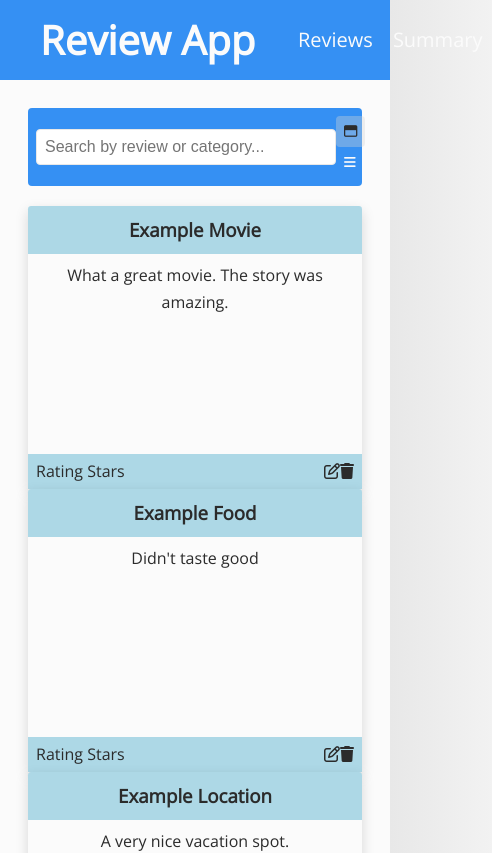
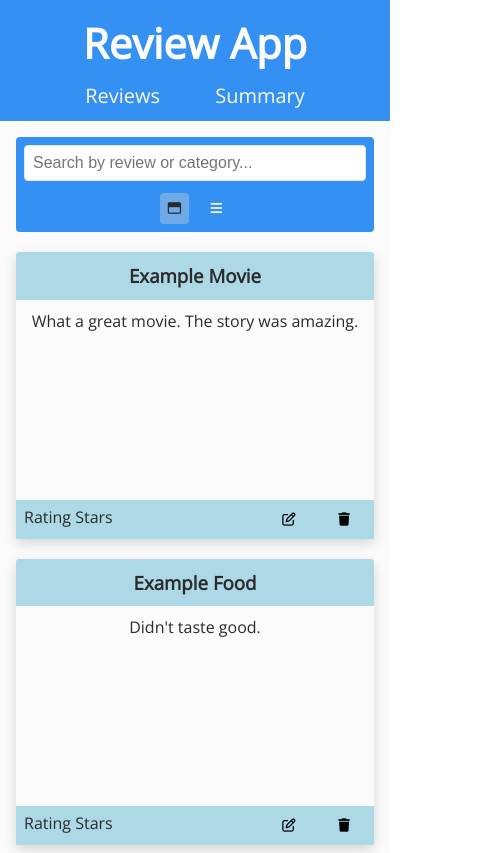
Before and after one commit to Jesrogers/review-app-frontend, a React (Create React App) app: page / in a window 390 px wide. Shown: the top 853 px of the page, 492 px wide, since content can reach past the window. Built offline with nearby package versions, Linux system fonts and the light colour scheme.

Commit message:
responsiveness styling

```diff
--- a/src/App.js
+++ b/src/App.js
@@ -15,7 +15,7 @@ let reviewArray = [
   },
   {
     title: 'Example Food',
-    description: "Didn't taste good",
+    description: "Didn't taste good.",
     rating: 2,
     category: 1,
     id: 2,
--- a/src/components/Header/Header.module.scss
+++ b/src/components/Header/Header.module.scss
@@ -1,14 +1,23 @@
 .header {
-    display: flex;
-    justify-content: space-between;
-    align-items: center;
-    height: 5rem;
-    padding: 0.5rem 2.5rem;
+    padding: 0.5em 2.5em;
+    text-align: center;
     background: #3590F3;
+
+    @media screen and (min-width: 37.5em) {
+        display: flex;
+        justify-content: space-between;
+        align-items: center;
+        height: 5rem;
+    }
 }
 
 .nav {
-    width: 20%;
+
+    @media screen and (min-width: 37.5em) {
+        width: 20%;
+    }
+
+
 
     .list {
         display: flex;
--- a/src/components/ReviewCard/ReviewCard.js
+++ b/src/components/ReviewCard/ReviewCard.js
@@ -12,9 +12,13 @@ const ReviewCard = ({ review }) => {
       </div>
       <footer className={styles.reviewCard__footer}>
         <p>Rating Stars</p>
-        <div className={styles.reviewCard__footerActions}>
-          <span className="far fa-edit"></span>
-          <span className="fas fa-trash"></span>
+        <div className={styles.reviewCard__footer__actions}>
+          <button>
+            <span className="far fa-edit"></span>
+          </button>
+          <button>
+            <span className="fas fa-trash"></span>
+          </button>
         </div>
       </footer>
     </article>
--- a/src/components/ReviewCard/ReviewCard.module.scss
+++ b/src/components/ReviewCard/ReviewCard.module.scss
@@ -1,19 +1,13 @@
 .reviewCard {
     display: flex;
-    flex-direction: column;
-    flex: 0 1 100%;
+    margin-bottom: 1.25rem;
     box-shadow: 0 0.3em 0.8em rgba(0, 0, 0, 0.15);
     border-radius: 0.2em;
 
-    @media screen and (min-width: 37.5em) {
-        flex: 0 1 calc(50% - 2em);
-    }
-
-    @media screen and (min-width: 62.5em) {
-        flex: 0 1 calc(33% - 2em);
-    }
-
-    header {
+    >header {
+        display: flex;
+        justify-content: center;
+        align-items: center;
         background: lightblue;
         border-top-left-radius: 0.2em;
         border-top-right-radius: 0.2em;
@@ -21,7 +15,6 @@
     }
 
     &__content {
-        min-height: 12.5rem;
         padding: 0.5em 0.75em;
     }
 
@@ -31,6 +24,66 @@
         padding: 0.25em 0.5em;
         background: #add8e6;
 
-        &Actions {}
+        &__actions {
+            padding-right: 0.5em;
+
+            button {
+                padding: 0.6em;
+                cursor: pointer;
+                background: none;
+                border: 0;
+                transition: all .3s;
+                border-radius: 4px;
+
+                &:hover,
+                &:active {
+                    color: #2b2b2b;
+                    background: #d5d5d55c;
+                }
+
+                &:not(:last-child) {
+                    margin-right: 2em;
+                }
+            }
+        }
     }
 }
+
+:global(.cards) {
+    .reviewCard {
+        flex-direction: column;
+        flex: 0 1 100%;
+
+        @media screen and (min-width: 37.5em) {
+            flex: 0 1 calc(50% - 2em);
+        }
+
+        @media screen and (min-width: 62.5em) {
+            flex: 0 1 calc(33% - 2em);
+        }
+
+        &__content {
+            min-height: 12.5rem;
+        }
+    }
+}
+
+:global(.rows) {
+    .reviewCard {
+        flex-wrap: wrap;
+        justify-content: space-between;
+
+        >header {
+            flex: 1 1;
+        }
+
+        &__content {
+            padding: 0.5em 0.75em;
+            flex: 1 1 100%;
+        }
+
+        >footer {
+            flex: 1 1;
+        }
+    }
+}
--- a/src/components/ReviewSectionFilters/ReviewSectionFilters.js
+++ b/src/components/ReviewSectionFilters/ReviewSectionFilters.js
@@ -7,10 +7,10 @@ const ReviewSectionFilters = ({
   onCardLayoutChange,
 }) => {
   return (
-    <div className={styles.reviewSection}>
+    <div className={styles.reviewSectionFilters}>
       <input type="text" placeholder="Search by review or category..." />
 
-      <div>
+      <div className={styles.reviewSectionFilters__buttonContainer}>
         <button
           className={rowLayout ? null : styles.active}
           onClick={onCardLayoutChange}
--- a/src/components/ReviewSectionFilters/ReviewSectionFilters.module.scss
+++ b/src/components/ReviewSectionFilters/ReviewSectionFilters.module.scss
@@ -1,27 +1,46 @@
-.reviewSection {
+.reviewSectionFilters {
     display: flex;
     justify-content: space-between;
     align-items: center;
+    flex-wrap: wrap;
     padding: 0.5em;
     border-radius: 4px;
     background: #3590F3;
 
     input {
-        min-width: 300px;
+        flex: 0 1 100%;
         padding: .5em;
+        margin-bottom: 0.75rem;
         font-size: inherit;
         border: 1px solid #e8e8e8;
         border-radius: 4px;
+
+
+        @media screen and (min-width: 37.5em) {
+            flex: 0 1 auto;
+            min-width: 300px;
+            margin-bottom: 0;
+        }
+    }
+
+    &__buttonContainer {
+        flex: 0 1 100%;
+        text-align: center;
+
+        @media screen and (min-width: 37.5em) {
+            flex: 0 1 auto;
         }
 
         button {
+            padding: 0.6em;
             color: #fbfbfb;
-        padding: 0.6em;
             cursor: pointer;
             background: none;
             border: 0;
+            transition: all .3s;
             border-radius: 4px;
 
+            &.active,
             &:hover,
             &:active {
                 color: #2b2b2b;
@@ -29,13 +48,8 @@
             }
 
             &:not(:last-child) {
-            margin-right: 2em;
-        }
-
-        &.active {
-            color: #2b2b2b;
-            background: #d5d5d55c;
+                margin-right: 1em;
             }
         }
-
     }
+}
--- a/src/index.module.scss
+++ b/src/index.module.scss
@@ -28,7 +28,7 @@ main {
 }
 
 h1 {
-  font-size: 2.5rem;
+  font-size: 2.6rem;
   color: #fbfbfb;
 }
 
--- a/src/pages/Reviews/Reviews.js
+++ b/src/pages/Reviews/Reviews.js
@@ -10,7 +10,7 @@ const Reviews = ({
   handleRowLayoutChange,
   handleCardLayoutChange,
 }) => {
-  const layoutClass = rowLayout ? styles.rows : styles.cards;
+  const layoutClass = rowLayout ? 'rows' : 'cards';
 
   return (
     <section className={styles.reviewSection}>
--- a/src/pages/Reviews/Reviews.module.scss
+++ b/src/pages/Reviews/Reviews.module.scss
@@ -2,8 +2,12 @@
     height: 100%;
     max-width: 75rem;
     margin: 0 auto;
-    padding: 1.75em;
+    padding: 1em;
     background: #fbfbfb;
+
+    @media screen and (min-width: 37.5em) {
+        padding: 1.75em;
+    }
 
     >header {
         margin-bottom: 1.25rem;
@@ -20,11 +24,12 @@
     }
 }
 
-.cards {
+:global(.cards) {
     flex-flow: row wrap;
     align-items: flex-start;
 }
 
-.rows {
+:global(.rows) {
     flex-flow: column wrap;
+    justify-content: flex-start;
 }
```
Lines whose indentation alone changed are shown as unchanged.
